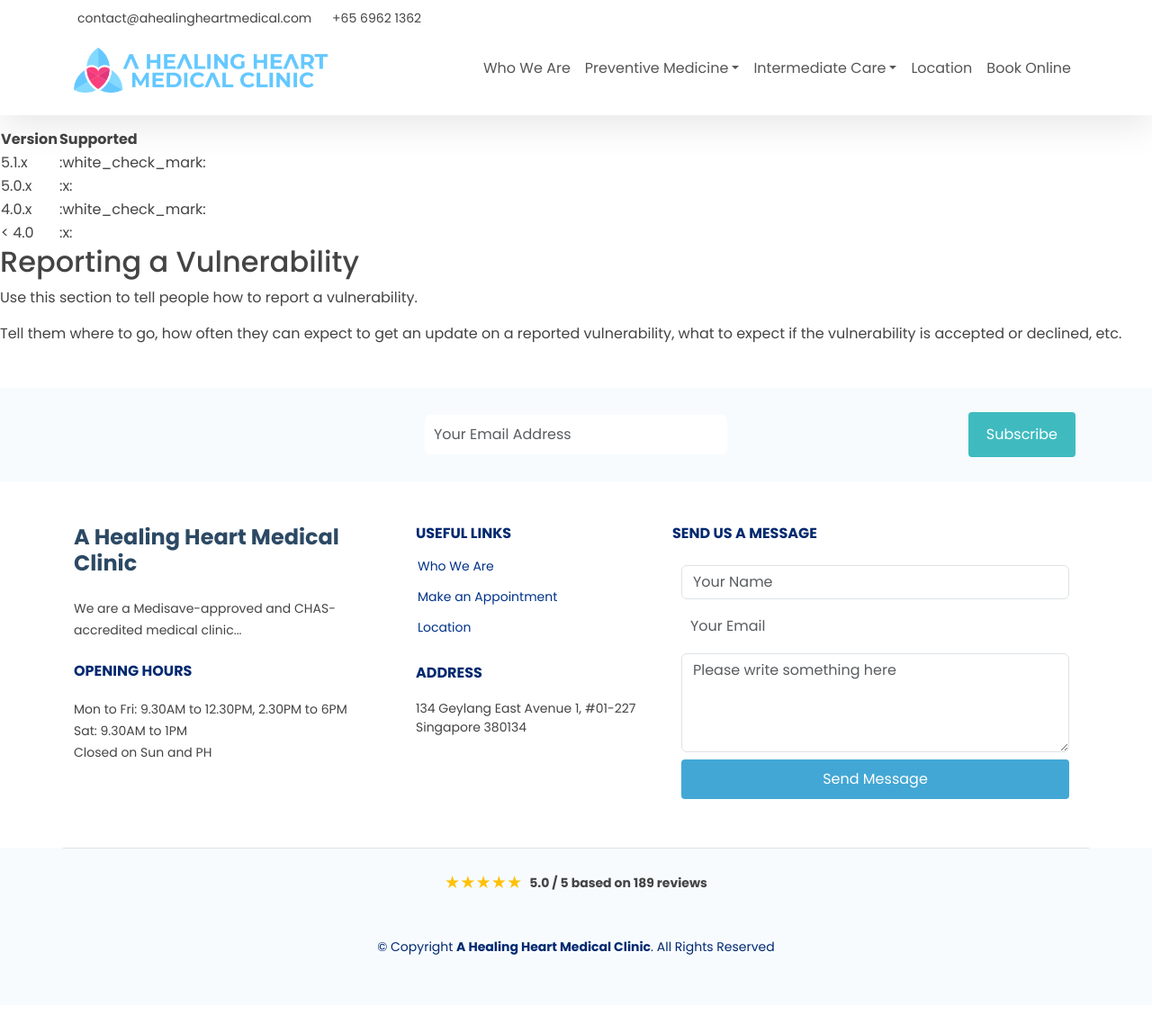
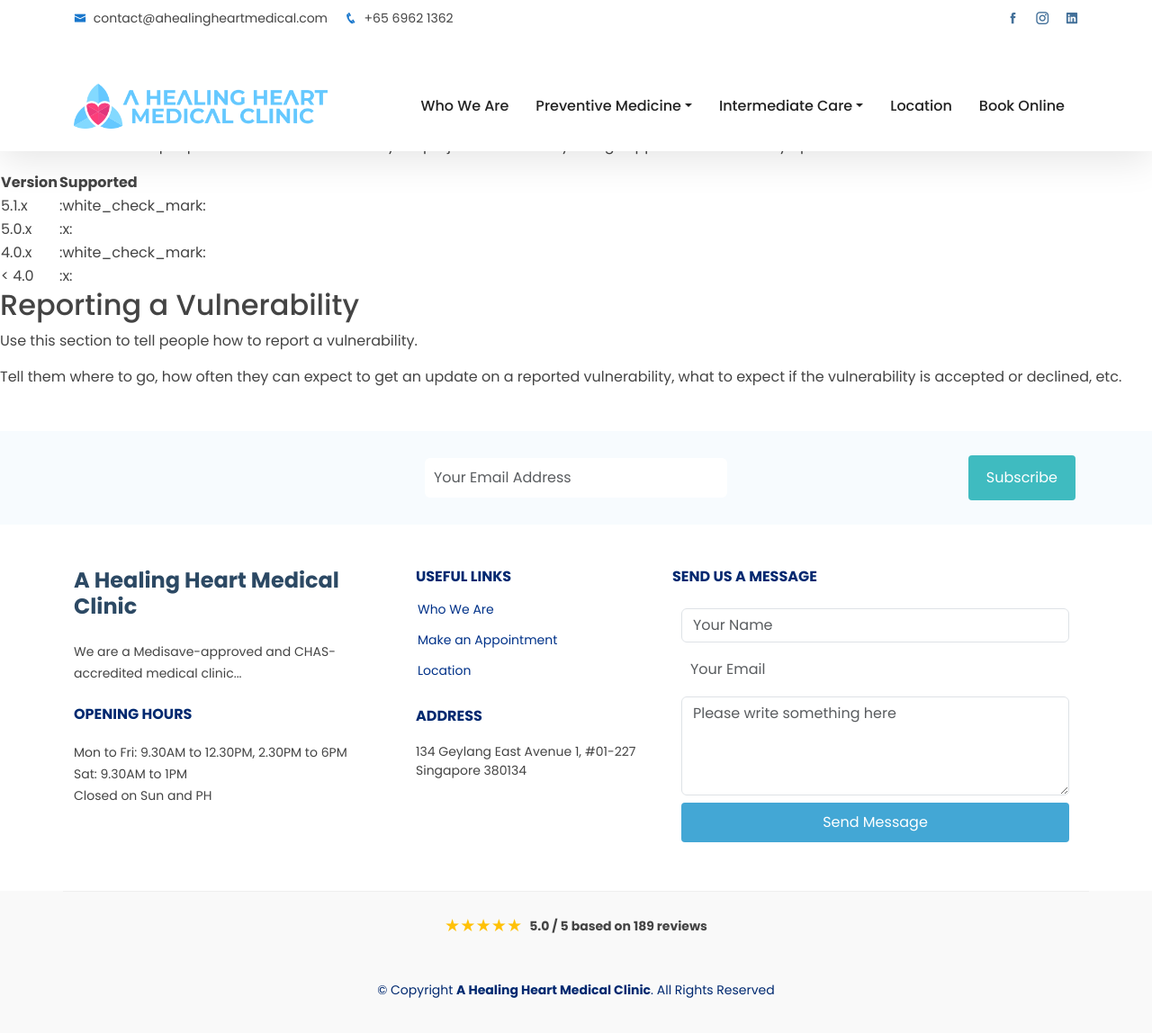
Before and after one commit to benchowsg/clinic, a Jekyll site: the page built from SECURITY.md, in a window 1280 px wide and 1165 px high. Shown: the top 1148 px of the window at 90% size. Built offline with Jekyll 4.4.1, drawn with Linux system fonts in a browser that asks for light colours; our own code applies the rules of GitHub Pages for plain Markdown files.

Commit message:
Update default.html

```diff
--- a/_layouts/default.html
+++ b/_layouts/default.html
@@ -2,23 +2,51 @@
 <html lang="en">
 <head>
   <meta charset="utf-8">
-  <meta name="viewport" content="width=device-width, initial-scale=1.0">
+  <meta content="width=device-width, initial-scale=1.0" name="viewport">
+
   <title>{{ page.title }}</title>
+  <meta name="description" content="{{ page.description }}">
+  <meta name="keywords" content="clinic, heart failure, medical clinic, cardiology, rapid test, Singapore">
+
+  <link href="/assets/img/logo/A-Healing-Heart-Medical-Clinic-Favicon.png" rel="icon">
+  <link href="/assets/img/logo/A-Healing-Heart-Medical-Clinic-Favicon.png" rel="apple-touch-icon">
 
   <link href="https://cdn.jsdelivr.net/npm/bootstrap@5.3.0/dist/css/bootstrap.min.css" rel="stylesheet">
-  <link href="assets/css/style.css" rel="stylesheet">
+  <link href="https://cdnjs.cloudflare.com/ajax/libs/font-awesome/6.5.0/css/all.min.css" rel="stylesheet">
+
+  <link href="/assets/vendor/icofont/icofont.min.css" rel="stylesheet">
+  <link href="/assets/vendor/boxicons/css/boxicons.min.css" rel="stylesheet">
+
+  <link href="/assets/css/style.css" rel="stylesheet">
+  <link href="/assets/css/bs5-migration.css" rel="stylesheet">
+
   <link href="https://fonts.googleapis.com/css?family=Open+Sans:300,300i,400,400i,600,600i,700,700i|Poppins:300,300i,400,400i,500,500i,600,600i,700,700i" rel="stylesheet">
+
+  <script async src="https://www.googletagmanager.com/gtag/js?id=G-FWS6R7S77W"></script>
+  <script>
+    window.dataLayer = window.dataLayer || [];
+    function gtag(){dataLayer.push(arguments);}
+    gtag('js', new Date());
+    gtag('config', 'G-FWS6R7S77W');
+  </script>
+
+  {% include structured-data.html %}
 </head>
-<body>
+
+<body oncopy="return false" class="pt-5">
 
   {% include header.html %}
 
-  <main>
+  <main id="main">
     {{ content }}
   </main>
 
   {% include footer.html %}
 
   <script src="https://cdn.jsdelivr.net/npm/bootstrap@5.3.0/dist/js/bootstrap.bundle.min.js"></script>
+  <script src="/assets/vendor/aos/aos.js"></script>
+  <script src="/assets/vendor/venobox/venobox.min.js"></script>
+  <script src="/assets/js/main.js"></script>
+
 </body>
 </html>
```
